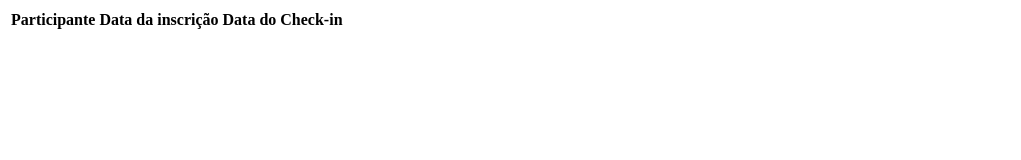
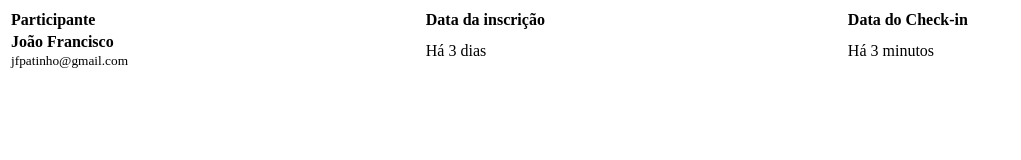
Before and after one commit to thiagoads11/projeto-a3, a plain HTML site: page index.html in a window 1280 px wide. Shown: the whole page, without its empty margins (0-1021 px from the left). Drawn offline with Linux system fonts and the light colour scheme.

Commit message:
add main.js

```diff
--- a/index.html
+++ b/index.html
@@ -1,22 +1,38 @@
 <!DOCTYPE html>
 <html lang="pt-br">
   <head>
-  <meta charset="UTF-8">
-  <meta name="viewport" content="width=device-width, initial-scale=1.0">
+    <meta charset="UTF-8" />
+    <meta name="viewport" content="width=device-width, initial-scale=1.0" />
     <title>Projeto-a3</title>
   </head>
   <body>
-
-<table>
-  <thead>
+    <table width="100%">
+      <thead style="text-align: left">
         <tr>
           <th>Participante</th>
           <th>Data da inscrição</th>
           <th>Data do Check-in</th>
         </tr>
       </thead>
+
+      <tbody>
+        <tr>
+          <td>
+          <strong>
+            João Francisco
+          </strong>
+          <br />
+          <small>
+            jfpatinho@gmail.com
+          </small>
+          </td>
+          <td>Há 3 dias</td>
+          <td>Há 3 minutos</td>
+        </tr>
+      </tbody>
+
     </table>
 
-
+    <script src="./main.js"></script>
   </body>
 </html>
--- /dev/null
+++ b/main.js
@@ -0,0 +1,14 @@
+const criarNovoParticipante = () => {
+  return 'ola'
+
+
+}
+
+const atualizarLista = () => {
+  //Pegar informação do HTML
+
+  // Substituir informção do HTML
+  document
+  .querySelector('tbody')
+  .innerHTML = criarNovoParticipante()
+}
```
Lines whose indentation alone changed are shown as unchanged.
